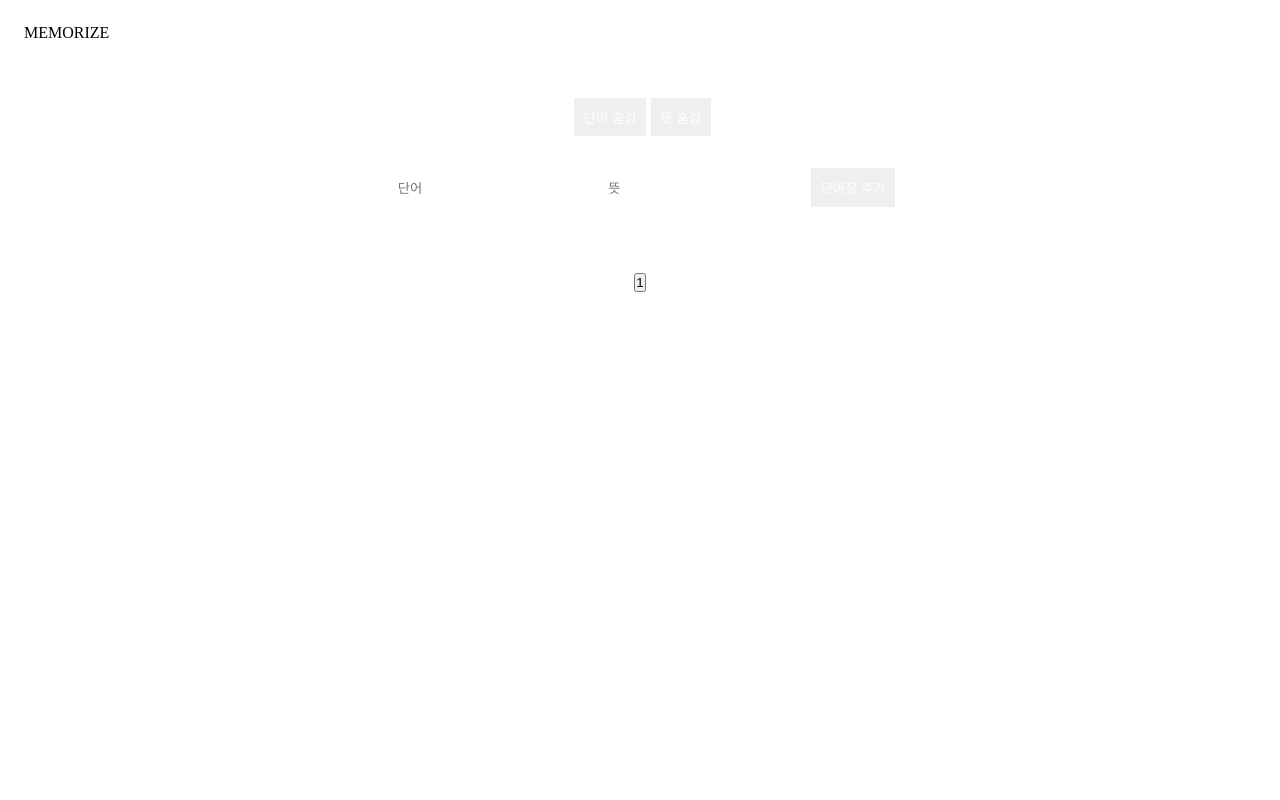
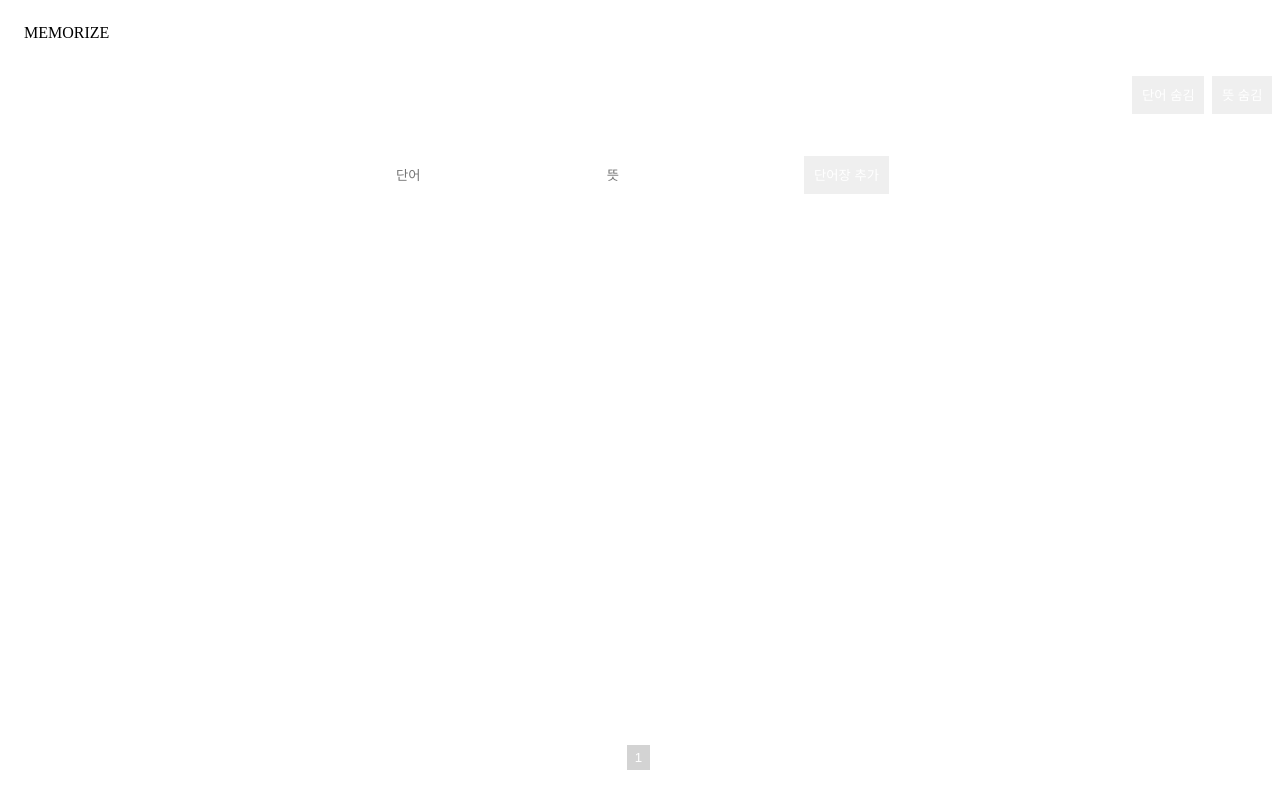
Before and after one commit to kaynekaynekayne/words, a React (Create React App) app: page / in a window 1280 px wide. Built offline with nearby package versions, Linux system fonts and the light colour scheme.

Commit message:
css making

```diff
--- a/src/components/button/button.module.css
+++ b/src/components/button/button.module.css
@@ -6,7 +6,7 @@
     border:0;
     color:white;
     background-color: softGreen;
-    margin-left:0.3rem;
+    margin-right:0.5rem;
     padding:0.6rem;
     cursor: pointer;
 }
--- a/src/components/invisible/invisible.module.css
+++ b/src/components/invisible/invisible.module.css
@@ -1,3 +1,5 @@
 .container{
-    margin:2rem 0;
+    width:100%;
+    margin:0.6rem;
+    text-align: right;
 }
--- a/src/components/pagination/pagination.jsx
+++ b/src/components/pagination/pagination.jsx
@@ -2,7 +2,7 @@ import React from 'react'
 import styles from './pagination.module.css';
 
 
-const Pagination = ({totalPages, handlePage}) => {
+const Pagination = ({currPage, totalPages, handlePage}) => {
 
     const pages=[...Array(totalPages).keys()].map(page=>page+1);
 
@@ -11,6 +11,7 @@ const Pagination = ({totalPages, handlePage}) => {
             {pages.map(page=>(
                 <button
                     key={page}
+                    className={`${styles.btn} ${currPage===page ? styles.current : ""}`}
                     onClick={()=>handlePage(page)}
                 >{page}</button>
             ))}
--- a/src/components/pagination/pagination.module.css
+++ b/src/components/pagination/pagination.module.css
@@ -1,8 +1,17 @@
+
 .page{
-    width:100%;
-    background: white;
-    text-align: center;
-    /* position:fixed;
-    bottom:0; */
     padding:1rem;
 }
+
+.btn{
+    cursor:pointer;
+    border:0;
+    margin-right:0.2rem;
+    background-color: transparent;
+    padding:0.3rem 0.5rem;
+}
+
+.current{
+    color:white;
+    background-color: lightgray;
+}
--- a/src/components/voca-add/vocaAdd.module.css
+++ b/src/components/voca-add/vocaAdd.module.css
@@ -1,11 +1,10 @@
 @value softGreen, softRed, softWhite from '../../common/colors.css';
 
 .form{
-    margin-bottom:3rem;
+    margin-bottom:1.5rem;
 }
 
 .input{
-    /* border:1px solid black; */
     /* border-radius:0.2rem; */
     margin-right:0.5rem;
     padding:0.8rem;
--- a/src/components/voca-container/vocaContainer.jsx
+++ b/src/components/voca-container/vocaContainer.jsx
@@ -2,7 +2,7 @@ import React from 'react'
 import { DATA_PER_PAGE } from '../../utils/constants'
 import VocaEdit from '../voca-edit/vocaEdit';
 import VocaAdd from '../voca-add/vocaAdd';
-
+import styles from './vocaContainer.module.css';
 
 const VocaContainer = ({lists, updateVocas, deleteVocas, lock, page, createVocas}) => {
 
@@ -10,7 +10,7 @@ const VocaContainer = ({lists, updateVocas, deleteVocas, lock, page, createVocas
     const showedData=lists.slice(startIndex, startIndex+DATA_PER_PAGE);
 
     return (
-        <div>
+        <div className={styles.container}>
             <VocaAdd createVocas={createVocas}/>
             {showedData.map((list, index)=>
                 <VocaEdit
--- a/src/components/voca-container/vocaContainer.module.css
+++ b/src/components/voca-container/vocaContainer.module.css
@@ -0,0 +1,4 @@
+.container{
+    flex:1;
+    padding:2rem;
+}
--- a/src/pages/homes/home.jsx
+++ b/src/pages/homes/home.jsx
@@ -60,6 +60,7 @@ const Home = () => {
             <Pagination
                 totalPages={totalPages}
                 handlePage={handlePage}
+                currPage={page}
             />
         </div>
     )
--- a/src/pages/homes/home.module.css
+++ b/src/pages/homes/home.module.css
@@ -3,10 +3,9 @@
     height:90%;
     display: flex;
     flex-direction: column;
-    /* justify-content: center; */
     align-items: center;
+
 }
 
-.container{
-
+.page{
 }
```
